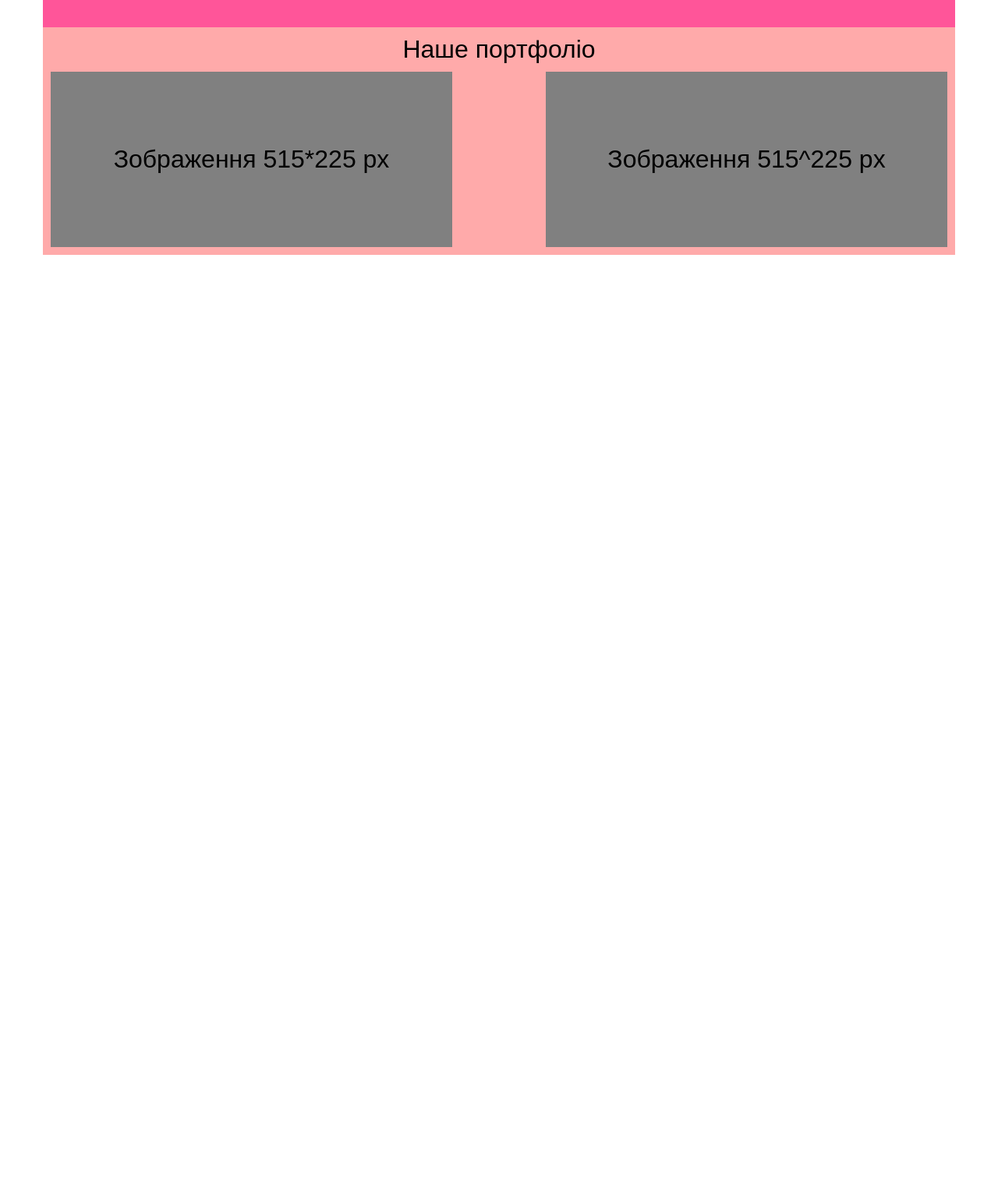
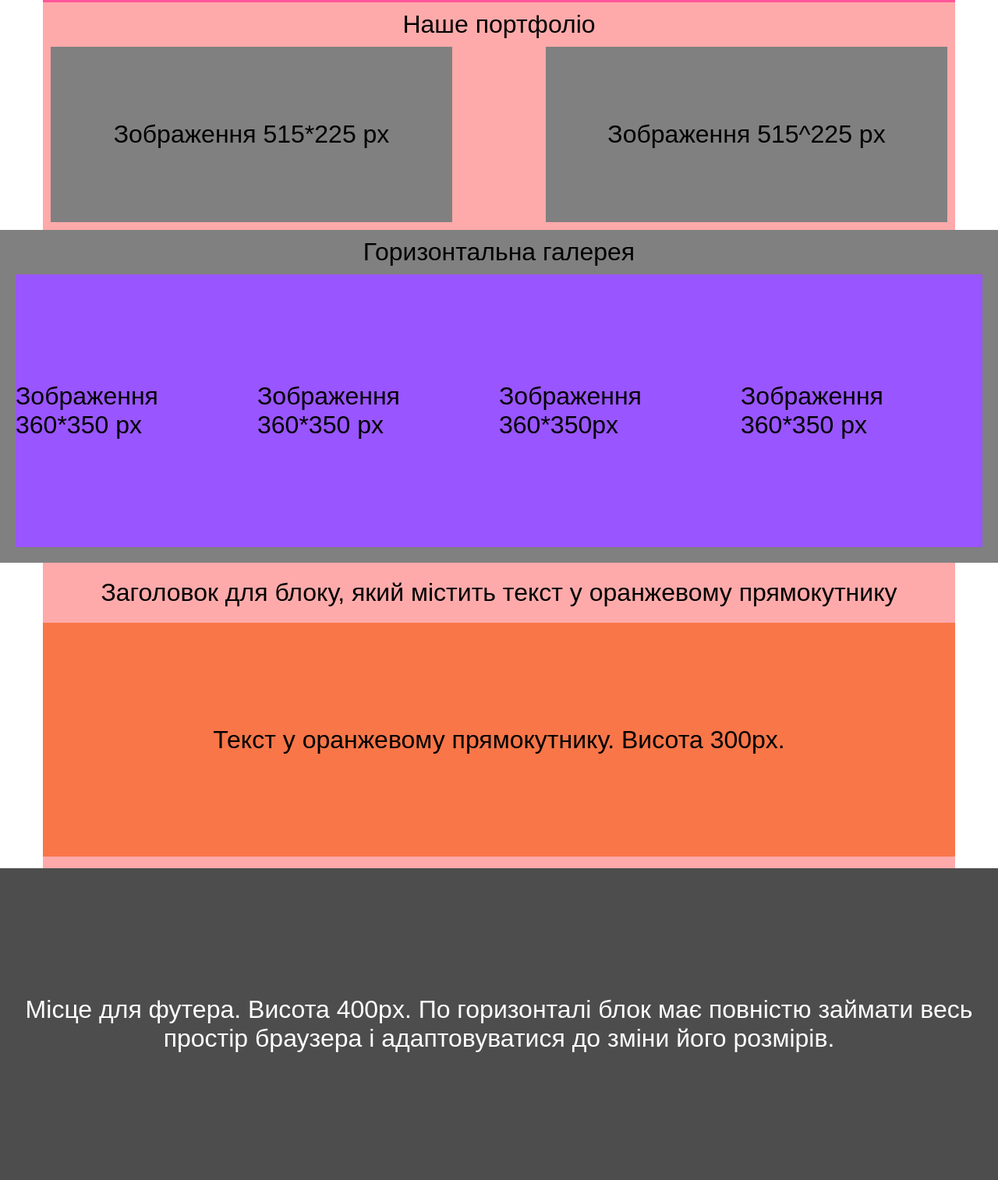
Before and after one commit to Dmitroson/Kotenko_23_Labs, a plain HTML site: page Lab1/index.html in a window 1280 px wide. Shown: the part 1054-2568 px from the top of the page at 78% size. Before the commit the page ends 1381 px from the top, so only its background shows below. Drawn offline with Linux system fonts and the light colour scheme.

Commit message:
Second and last part of Lab 1. Lab 1 has been done.

```diff
--- a/Lab1/css/main.css
+++ b/Lab1/css/main.css
@@ -15,6 +15,10 @@ h1, h2, h3, h4, h5, h6 {
     font-weight: 700;
 }
 
+p {
+    margin: 0;
+}
+
 .container {
     width: 1170px;
     margin: 0 auto;
@@ -23,16 +27,20 @@ h1, h2, h3, h4, h5, h6 {
 header {
     height: 150px;
     background-color: #999999;
+    display: flex;
+    align-items: center;
 }
 
-header .de {
+.element-label-block {
+    max-width: 1170px;
+    margin: 0 auto;
 }
 
 p.description {
     text-align: center;
 }
 
-.wrapper {
+.image-wrapper {
     display: flex;
     justify-content: space-between;
 }
@@ -49,28 +57,72 @@ section#site-description-screen .container {
     background-color: #FFAAAA;
 }
 
+#first-screen .element-label-block {
+    max-width: 1100px;
+}
+
+.label-text {
+    display: flex;
+    align-items: center;
+    justify-content: center;
+}
+
 p.section-header {
-    margin: 10px 0 10px 0;
     text-align: center;
+    padding: 10px;
 }
 
 div.site-description {
     height: 300px;
     background-color: #FF5599;
-    display: flex;
-    align-items: center;
-    justify-content: center;
 }
 
-div.portfolio .wrapper{
-   padding: 0 10px 10px;
+.image-wrapper {
+    padding: 0 10px 10px;
 }
 
 .portfolio-image {
     width: 515px;
     height: 225px;
     background-color: #808080;
+}
+
+section#gallery-screen {
+    background-color: #808080;
+}
+
+.gallery-image {
+    width: 360px;
+    height: 350px;
+    background-color: #9955FF;
+}
+
+section#gallery-screen .image-wrapper {
+    padding: 0 20px 20px;
+}
+
+section#additional-info-screen .container {
+    background-color: #FFAAAA;
+    padding-bottom: 15px;
+}
+
+section#additional-info-screen .section-header {
+    padding: 20px;
+}
+
+section#additional-info-screen .label-text {
+    height: 300px;
+    background-color: #F97648;
+}
+
+footer {
+    height: 400px;
+    background-color: #4D4D4D;
     display: flex;
     align-items: center;
-    justify-content: center;
+    color: #FFF;
 }
+
+footer .element-label-block {
+    max-width: 1300px;
+}
--- a/Lab1/index.html
+++ b/Lab1/index.html
@@ -7,25 +7,28 @@
 </head>
 <body>
 <header>
-    <div class="container">
+    <div class="element-label-block">
         <p class="description">
             Це хедер. Висота 150 px. По горизонталі блок має повністю займати
             весь простір браузера і адаптовуватися до зміни його розмірів.
         </p>
     </div>
 </header>
+<main>
     <section id="first-screen">
+        <div class="element-label-block">
             <p class="description">
                 Висота блоку 550 px. По горизонталі блок має повністю займати
                 весь простір браузера і адаптовуватися до зміни його розмірів.
             </p>
+        </div>
     </section>
     <section id="site-description-screen">
         <div class="container">
             <p class="section-header">
                 Заголовок для опису сайту. По горизонталі блок 1170px.
             </p>
-        <div class="site-description">
+            <div class="site-description label-text">
                 <p>
                     Опис сайту. Висота 300px.
                 </p>
@@ -34,14 +37,44 @@
                 <p class="section-header">
                     Наше портфоліо
                 </p>
-            <div class="wrapper">
-                <div class="portfolio-image">Зображення 515*225 px</div>
-                <div class="portfolio-image">Зображення 515^225 px</div>
+                <div class="image-wrapper">
+                    <div class="portfolio-image label-text">Зображення 515*225 px</div>
+                    <div class="portfolio-image label-text">Зображення 515^225 px</div>
                 </div>
             </div>
         </div>
-
     </section>
-
+    <section id="gallery-screen">
+        <p class="section-header">
+            Горизонтальна галерея
+        </p>
+        <div class="image-wrapper">
+            <div class="gallery-image label-text">Зображення 360*350 px</div>
+            <div class="gallery-image label-text">Зображення 360*350 px</div>
+            <div class="gallery-image label-text">Зображення 360*350px</div>
+            <div class="gallery-image label-text">Зображення 360*350 px</div>
+        </div>
+    </section>
+    <section id="additional-info-screen">
+        <div class="container">
+            <p class="section-header">
+                Заголовок для блоку, який містить текст у оранжевому прямокутнику
+            </p>
+            <div class="label-text">
+                <p class="description">
+                    Текст у оранжевому прямокутнику. Висота 300px.
+                </p>
+            </div>
+        </div>
+    </section>
+</main>
+<footer>
+    <div class="element-label-block">
+        <p class="description">
+            Місце для футера. Висота 400px. По горизонталі блок має повністю займати
+            весь простір браузера і адаптовуватися до зміни його розмірів.
+        </p>
+    </div>
+</footer>
 </body>
 </html>
```
Lines whose indentation alone changed are shown as unchanged.
